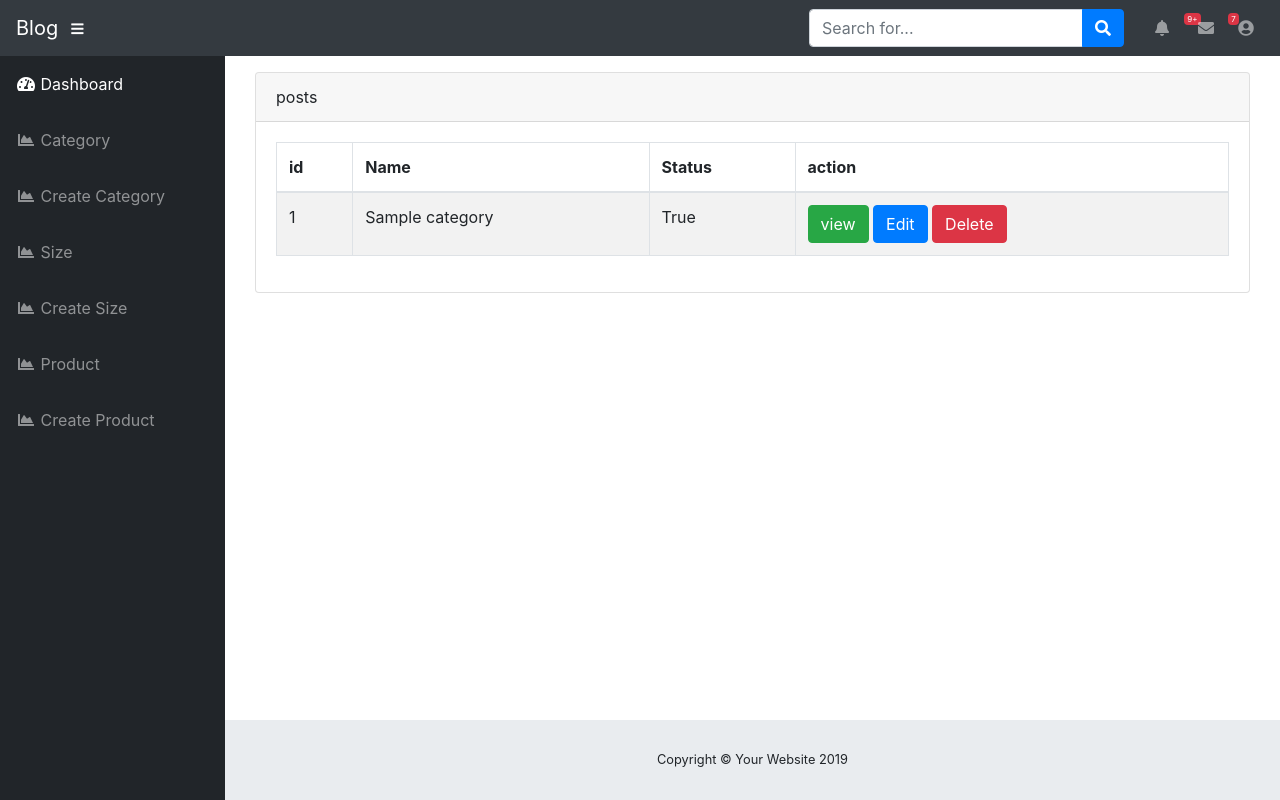
After one commit to masudparvezz/django-project, a Django app: page /category/ in a window 1280 px wide. The commit adds this page. Run offline with Django 3.2, Linux system fonts and the light colour scheme; tables that the repository leaves empty hold one stand-in row (values such as "Sample post"); some libraries are stand-ins or nearby versions.

Commit message:
form crud

```diff
--- /dev/null
+++ b/new_simple_project/crud/templates/crud/category_show.html
@@ -0,0 +1,39 @@
+{% extends 'crud/base.html' %}
+{% block title %} All post {% endblock title %}
+
+{% block content %}
+<div class="container">
+        <div class="card">
+                <div class="card-header">posts</div>
+                <div class="card-body"><table id="dtBasicExample" class="table table-striped table-bordered" cellspacing="0" width="100%">
+                        <thead>
+                          <tr>
+                            <th class="th-sm">id
+                            </th>
+                            <th class="th-sm">Name
+                            </th>
+                            <th class="th-sm">Status
+                            </th>
+                            <th class="th-sm">action
+                            </th>
+
+                          </tr>
+                        </thead>
+                        <tbody>
+                          {% for i in allcategory %}
+                          <tr>
+                            <td>{{forloop.counter}}</td>
+                            <td>{{i.name}}</td>
+                            <td>{{i.status}}</td>
+                            <td><button type="button" class="btn btn-success">view</button>
+                                <button type="button" class="btn btn-primary">Edit</button>
+                                <button type="button" class="btn btn-danger">Delete</button>
+                            </td>
+
+                          </tr>
+                          {% endfor %}
+                        </tfoot>
+                      </table></div>
+            </div>
+</div>
+{% endblock content %}
--- a/new_simple_project/crud/templates/layouts/admin_sidebar.html
+++ b/new_simple_project/crud/templates/layouts/admin_sidebar.html
@@ -1,25 +1,39 @@
 <ul class="sidebar navbar-nav">
       <li class="nav-item active">
-        <a class="nav-link" href="{% url 'crud' %}">
+        <a class="nav-link" href="{% url 'crud:dashboard' %}">
           <i class="fas fa-fw fa-tachometer-alt"></i>
           <span>Dashboard</span>
         </a>
       </li>
 
       <li class="nav-item">
-        <a class="nav-link" href="{% url 'crud' %}">
+        <a class="nav-link" href="{% url 'crud:category_all' %}">
+          <i class="fas fa-fw fa-chart-area"></i>
+          <span>Category</span></a>
+      </li>
+      <li class="nav-item">
+        <a class="nav-link" href="{% url 'crud:category' %}">
           <i class="fas fa-fw fa-chart-area"></i>
           <span>Create Category</span></a>
       </li>
-
       <li class="nav-item">
-        <a class="nav-link" href="{% url 'crud' %}">
+        <a class="nav-link" href="{% url 'crud:dashboard' %}">
           <i class="fas fa-fw fa-chart-area"></i>
-          <span>Create Post</span></a>
+          <span>Size</span></a>
       </li>
       <li class="nav-item">
-        <a class="nav-link" href="{% url 'crud' %}">
-          <i class="fas fa-fw fa-table"></i>
-          <span>All Post</span></a>
+        <a class="nav-link" href="{% url 'crud:dashboard' %}">
+          <i class="fas fa-fw fa-chart-area"></i>
+          <span>Create Size</span></a>
+      </li>
+      <li class="nav-item">
+        <a class="nav-link" href="{% url 'crud:dashboard' %}">
+          <i class="fas fa-fw fa-chart-area"></i>
+          <span>Product</span></a>
+      </li>
+      <li class="nav-item">
+        <a class="nav-link" href="{% url 'crud:dashboard' %}">
+          <i class="fas fa-fw fa-chart-area"></i>
+          <span>Create Product</span></a>
       </li>
     </ul>
--- a/new_simple_project/crud/urls.py
+++ b/new_simple_project/crud/urls.py
@@ -1,7 +1,10 @@
 
 from django.urls import path
 from . import views
+app_name = 'crud'
 urlpatterns = [
     path('', views.login_page,name="login"),
-    path('crud', views.crud,name="crud"),
+    path('dashboard', views.dashboard,name="dashboard"),
+    path('category/', views.categoryAll,name="category_all"),
+    path('category/create', views.categoryView,name="category"),
 ]
--- a/new_simple_project/crud/views.py
+++ b/new_simple_project/crud/views.py
@@ -1,8 +1,32 @@
-from django.shortcuts import render
-from django.http import HttpResponse
+from django.shortcuts import render,reverse
+from django.http import HttpResponse,HttpResponseRedirect
+from crud.forms.allform import *
+from crud.models import *
 # Create your views here.
 def login_page(request):
     return render(request,'crud/login.html')
 
-def crud(request):
+def dashboard(request):
     return render(request,'crud/admin_home.html')
+
+def categoryView(request):
+    if request.method == 'POST':
+        form = CategoryForms(request.POST)
+        if form.is_valid():
+            form.save()
+        return HttpResponseRedirect(reverse('crud:category'))
+
+    if request.method == 'GET':
+        form = CategoryForms()
+        context = {
+            'form':form
+        }
+        return render(request, 'crud/create_category.html',context)
+
+def categoryAll(request):
+    if request.method == 'GET':
+        allcategory = Category.objects.all()
+        context = {
+            'allcategory':allcategory
+        }
+        return render(request, 'crud/category_show.html',context)
--- a/new_simple_project/new_simple_project/settings.py
+++ b/new_simple_project/new_simple_project/settings.py
@@ -37,7 +37,9 @@ INSTALLED_APPS = [
     'django.contrib.sessions',
     'django.contrib.messages',
     'django.contrib.staticfiles',
-    'crud'
+    'django.contrib.humanize',
+    'crud',
+    'widget_tweaks',
 ]
 
 MIDDLEWARE = [
```
Also changed, not shown: new_simple_project/crud/forms/allform.py (added, +32 -0 lines), new_simple_project/crud/templates/crud/create_category.html (+8 -114 lines).
